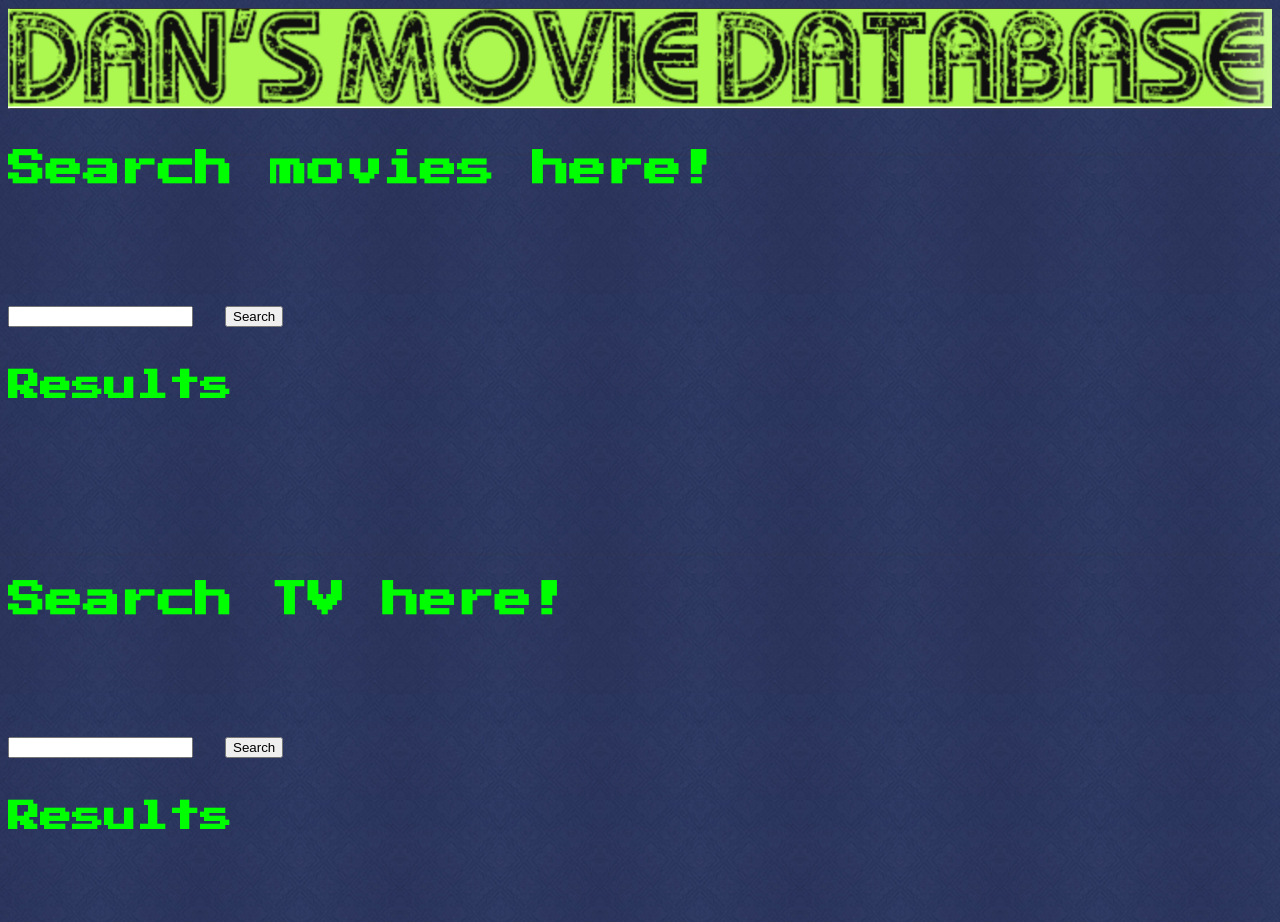
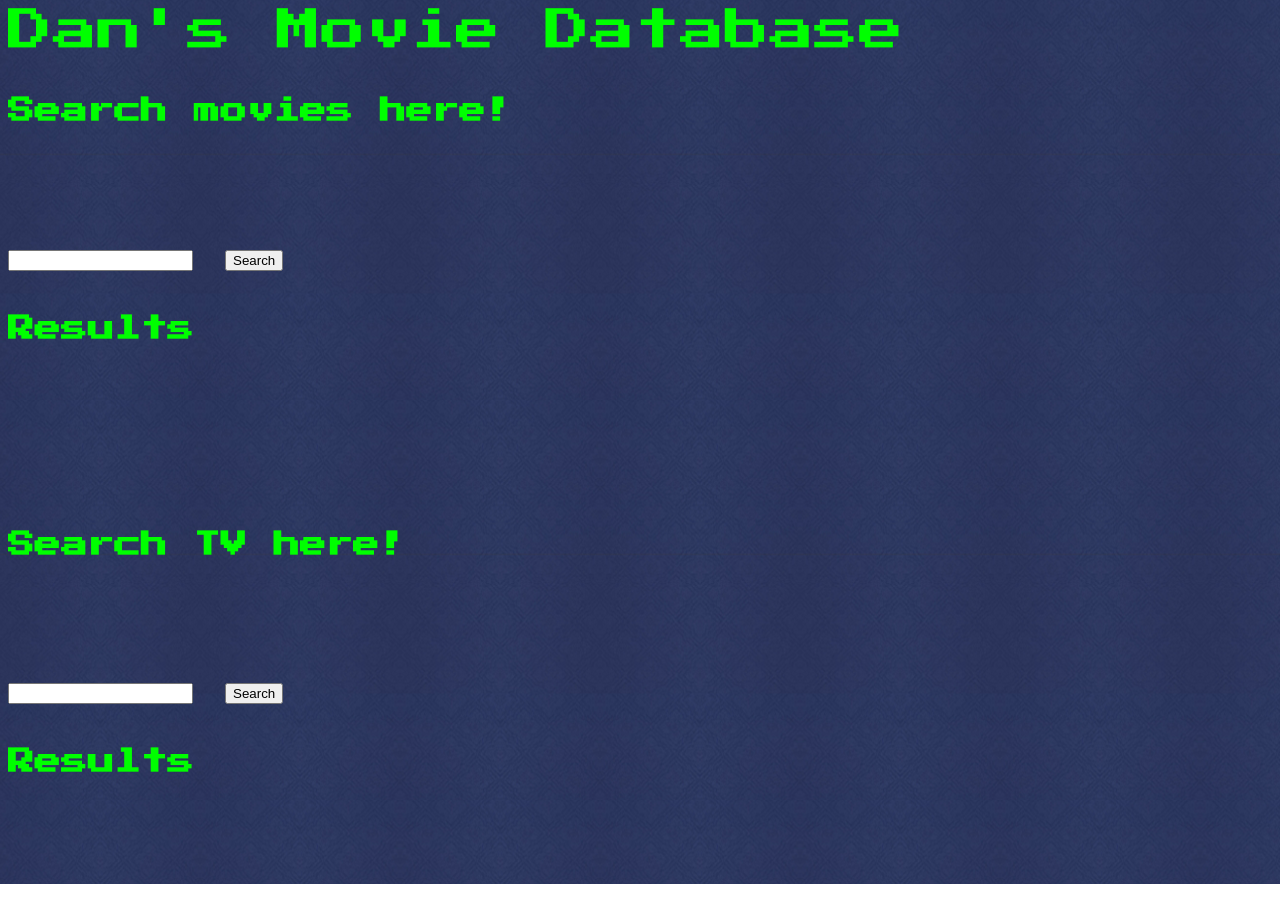
Before and after one commit to dannygibbz/Movie-Database, a plain HTML site: page index.html in a window 1280 px wide. After the commit the page ends 884 px from the top, so only its background shows below. Drawn offline with nearby package versions, Linux system fonts and the light colour scheme.

Commit message:
resizing

```diff
--- a/index.html
+++ b/index.html
@@ -21,15 +21,14 @@
       href="https://fonts.googleapis.com/css?family=Press+Start+2P&display=swap"
       rel="stylesheet"
     />
-
   </head>
   <body>
-    <div>
-      <img src="Screen Shot 2020-02-17 at 6.22.21 PM.png" style="width:100%" />
+    <div id="siteTitle">
+      Dan's Movie Database
     </div>
     <div class="container">
       <div>
-        <h3>Search movies here!</h3>
+        <h5>Search movies here!</h5>
         <br />
         <br />
         <input id="movie-input" />
@@ -39,7 +38,7 @@
         </button>
       </div>
       <div>
-        <h4>Results</h4>
+        <h5>Results</h5>
         <div id="results">
           <img id="poster" />
           <p id="title"></p>
@@ -54,7 +53,7 @@
     <br />
     <div class="container">
       <div>
-        <h3>Search TV here!</h3>
+        <h5>Search TV here!</h5>
         <br />
         <br />
         <input id="tv-input" />
@@ -62,7 +61,7 @@
         <button id="tv-search">Search</button>
       </div>
       <div>
-        <h4>Results</h4>
+        <h5>Results</h5>
         <div id="tv-results">
           <img id="tv-poster" />
 
@@ -73,7 +72,7 @@
         </div>
       </div>
       <div id="seasonSearch" style="display: none;">
-        <h4>Looking for a particular season?</h4>
+        <h5>Looking for a particular season?</h5>
         <input id="season-input" placeholder="search a season" />
         <button id="season-search">Search</button>
         <br />
--- a/style.css
+++ b/style.css
@@ -2,11 +2,17 @@ body {
   /* max-width: 400px;
   margin: auto; */
   background-image: url("vintage-wallpaper.png");
-  color: lime
+  color: lime;
 }
 
 .container {
+  font-family: "Press Start 2P", cursive;
+  font-size: 2.5vw;
+}
 
-    font-family: 'Press Start 2P', cursive;
-    font-size: 2.5vw;
+#siteTitle {
+  margin: auto;
+
+  font-family: "Press Start 2P", cursive;
+  font-size: 3.5vw;
 }
```
